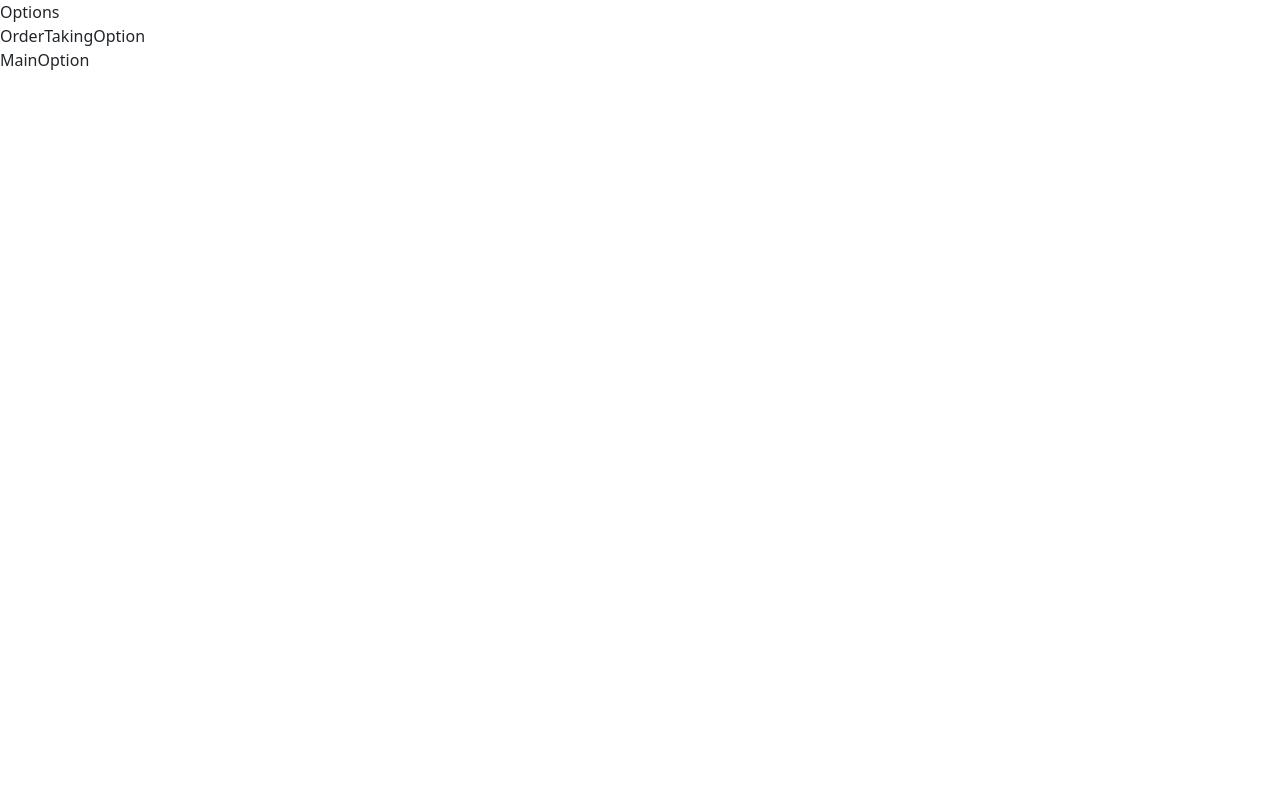
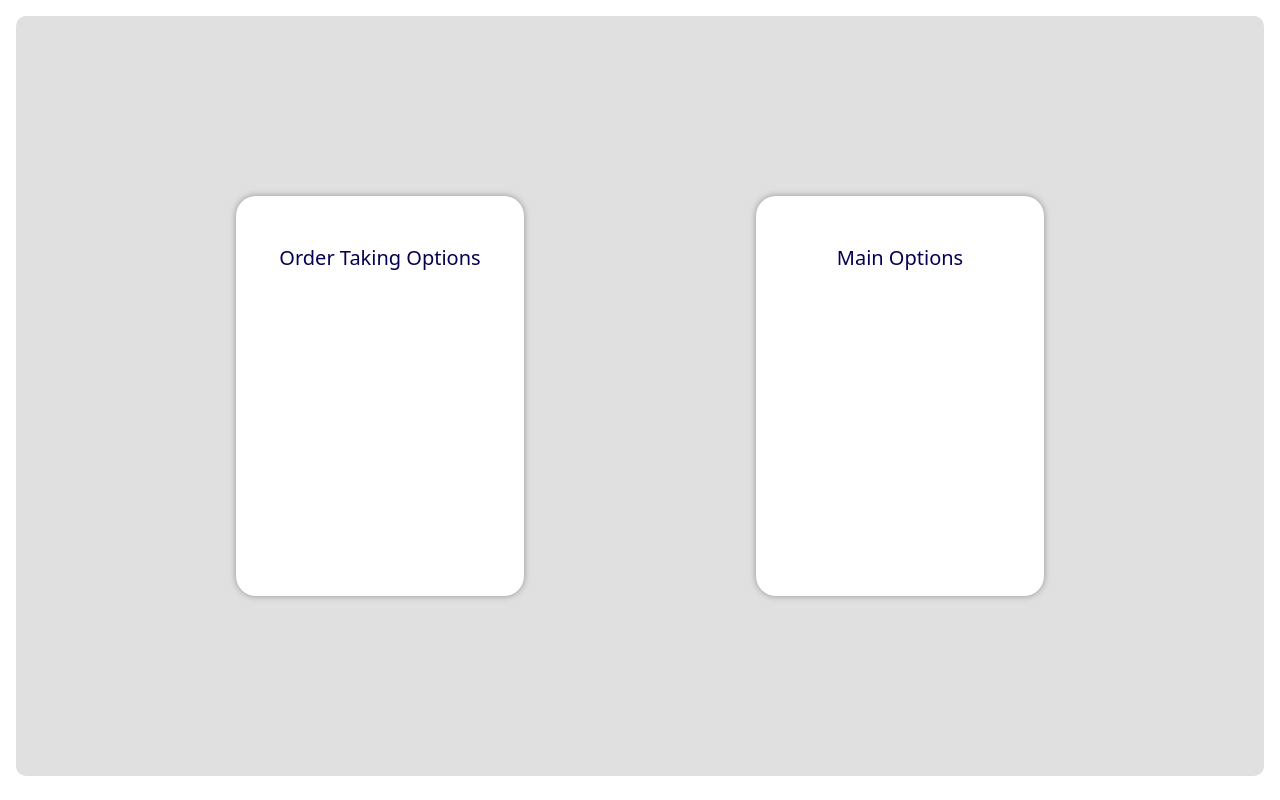
Before and after one commit to muhammedashifpa/zres, a React (Create React App) app: page /pos/pos-options in a window 1280 px wide. Built offline with nearby package versions, Linux system fonts and the light colour scheme.

Commit message:
options page design completed

```diff
--- a/src/components/pos/options/Options.jsx
+++ b/src/components/pos/options/Options.jsx
@@ -1,15 +1,36 @@
 import React from 'react'
+import styled from 'styled-components'
+import OrderTakingOption from './components/OrderTakingOption'
 import MainOption from './components/MainOption'
-import OrderTakingOption from './components/OrderTakingOption'
 
 const Options = () => {
   return (
     <>
-    <div>Options</div>
+      {/* <div>Options</div>
     <OrderTakingOption/>
-    <MainOption/>
+    <MainOption/> */}
+
+      <div className="p-3">
+        <OptionsOuter className="row m-0 flex align-items-center justify-content-evenly">
+          <div className="col-3 text-center">
+            <OrderTakingOption />
+          </div>
+          <div className="col-3 text-center">
+            <MainOption />
+          </div>
+        </OptionsOuter>
+      </div>
     </>
-  )
+  );
 }
 
 export default Options
+
+
+const OptionsOuter = styled.div`
+  background: rgba(102, 100, 100, 0.2);
+  width: 100%;
+  height: 95vh;
+  margin: auto;
+  border-radius: 10px;
+`;
--- a/src/components/pos/options/components/MainOption.jsx
+++ b/src/components/pos/options/components/MainOption.jsx
@@ -1,9 +1,24 @@
 import React from 'react'
+import styled from 'styled-components'
 
 const MainOption = () => {
   return (
-    <div>MainOption</div>
+    <Options>
+      <h5>Main Options</h5>
+    </Options>
   )
 }
 
 export default MainOption
+
+
+const Options = styled.div`
+  height: 400px;
+  background: white;
+  border-radius: 20px;
+  padding-top: 50px;
+  box-shadow: 0px 0px 6px 0px rgba(122, 119, 119, 0.75);
+  h5 {
+    color: #040153;
+  }
+`;
--- a/src/components/pos/options/components/OrderTakingOption.jsx
+++ b/src/components/pos/options/components/OrderTakingOption.jsx
@@ -1,9 +1,23 @@
 import React from 'react'
+import styled from 'styled-components'
 
 const OrderTakingOption = () => {
   return (
-    <div>OrderTakingOption</div>
-  )
+    <OrderOptions>
+      <h5 className=''>Order Taking Options</h5>
+    </OrderOptions>
+  );
 }
 
 export default OrderTakingOption
+
+const OrderOptions = styled.div`
+  height: 400px;
+  background: white;
+  border-radius: 20px;
+  padding-top: 50px;
+  box-shadow: 0px 0px 6px 0px rgba(122, 119, 119, 0.75);
+  h5 {
+    color: #040153;
+  }
+`;
```
